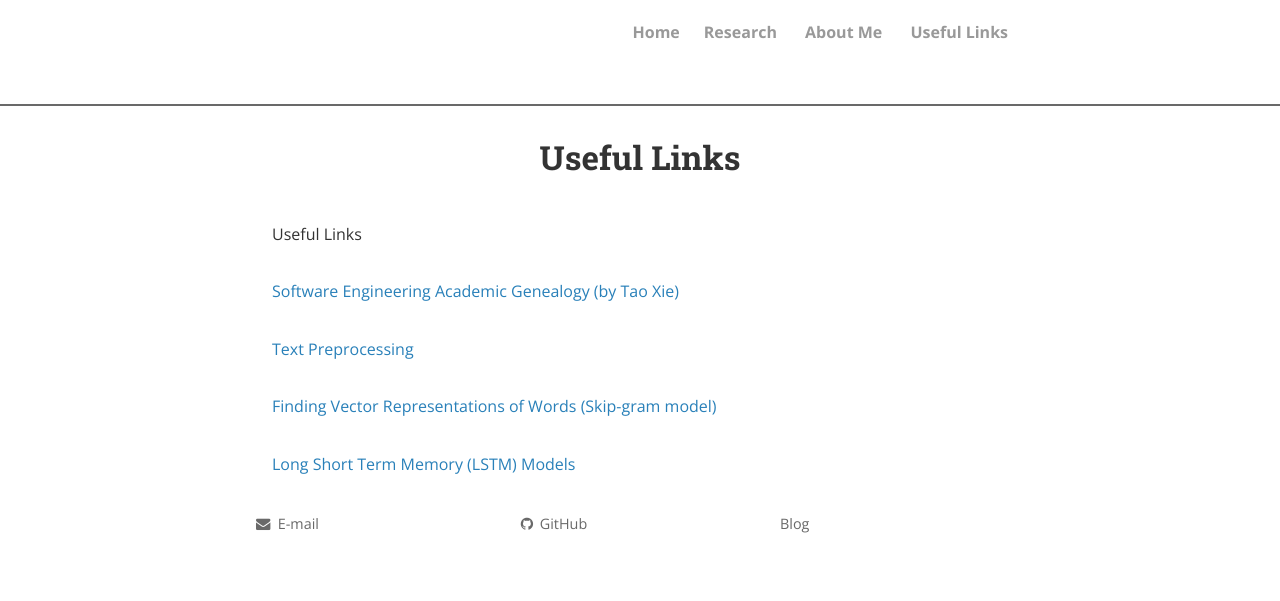
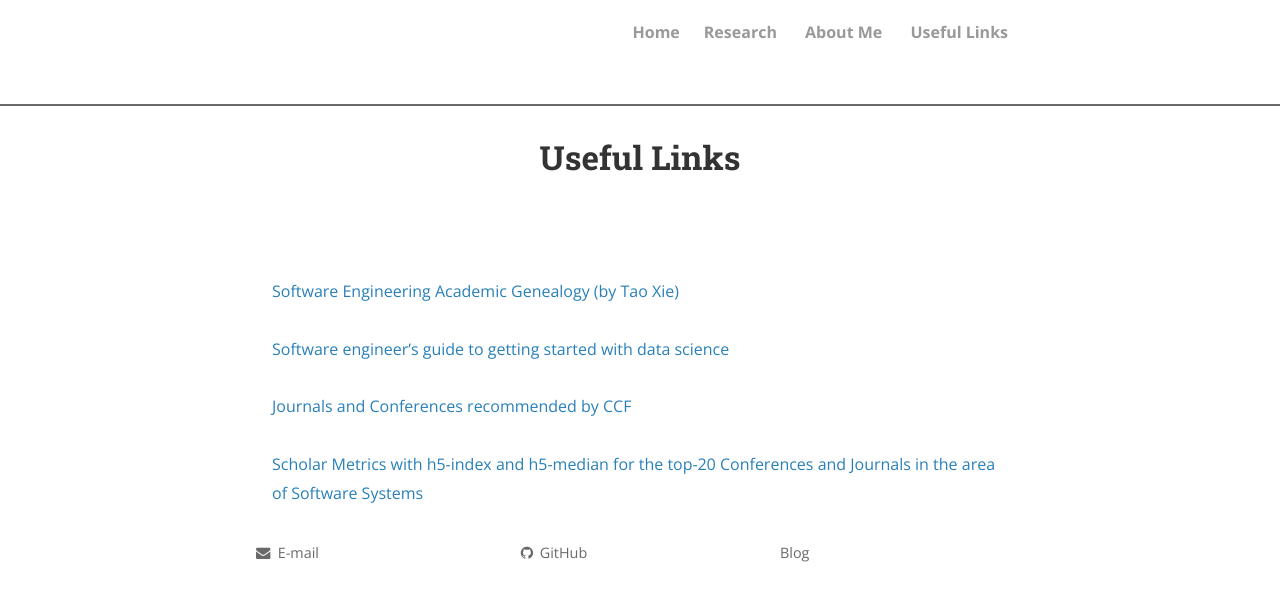
Before and after one commit to LebronX/LebronX.github.io, a Jekyll site: the page built from tutorials.html, in a window 1280 px wide. Shown: the top 601 px of the page. Built offline with Jekyll 4.4.1, drawn with Linux system fonts in a browser that asks for light colours; nearby versions of some CDN libraries; comment, search, counter and statistics services are not loaded; a style sheet for code colours, icons or effects is not loaded.

Commit message:
update useful links

```diff
--- a/tutorials.html
+++ b/tutorials.html
@@ -3,13 +3,12 @@ layout: page
 title: Useful Links
 permalink: /tutorials/
 ---
-Useful Links
 <br>
 <br>
 <a href="http://web.engr.illinois.edu/~taoxie/sefamily.htm" target="_self">Software Engineering Academic Genealogy (by Tao Xie)</a><br>
 <br>
-<a href="https://github.com/pesoto/Text-Analysis/blob/master/2_Text_Preprocessing_Tutorial.ipynb" target="_self">Text Preprocessing</a><br>
+<a href="http://www.cc.uah.es/drg/c/RHH_RAISE12_Repos.html" target="_self">Software engineer’s guide to getting started with data science</a><br>
 <br>
-<a href="https://github.com/pesoto/Text-Analysis/blob/master/5_Skip_Gram_Tutorial.ipynb" target="_self">Finding Vector Representations of Words (Skip-gram model)</a><br>
+<a href="http://www.ccf.org.cn/xspj/gyml/" target="_self">Journals and Conferences recommended by CCF</a><br>
 <br>
-<a href="https://github.com/pesoto/Text-Analysis/blob/master/6_LSTM_Tutorial.ipynb" target="_self">Long Short Term Memory (LSTM) Models</a><br>
+<a href="https://scholar.google.ca/citations?view_op=top_venues&hl=en&vq=eng_softwaresystems" target="_self">Scholar Metrics with h5-index and h5-median for the top-20 Conferences and Journals in the area of Software Systems</a><br>
```
